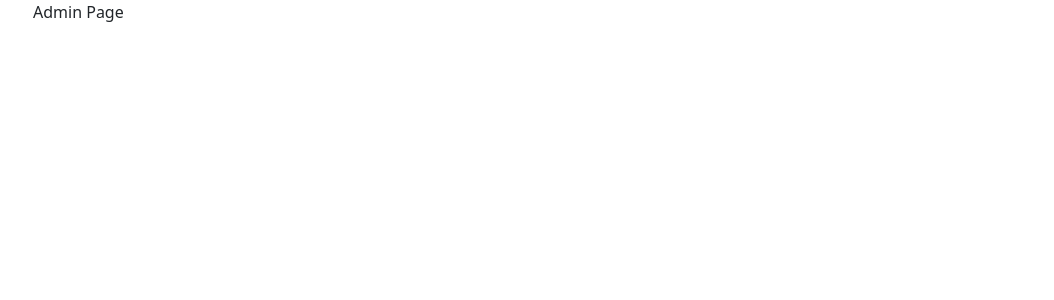
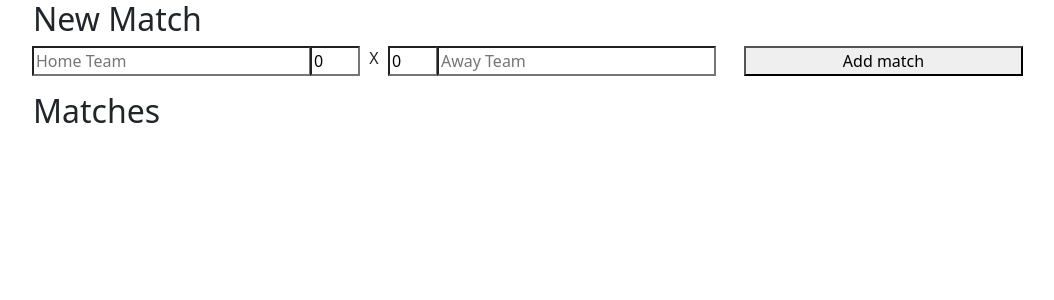
Before and after one commit to rzsouza/rank_complete, a Flask app: page /admin in a window 1280 px wide. Before the commit the part shown is almost empty. Shown: the top 300 px of the page, without its empty margins (49-1103 px from the left). Run offline with Flask 3, Linux system fonts and the light colour scheme.

Commit message:
Add basic layout for admin page

```diff
--- a/templates/admin.j2
+++ b/templates/admin.j2
@@ -12,7 +12,27 @@
 </head>
 <body>
 <div class="container">
-    Admin Page
+    <div class="row"><h2>New Match</h2></div>
+    <form class="row">
+        <div class="col-12">
+            <div class="input-group">
+                <label class="visually-hidden" for="home_team" >Home Team</label>
+                <input id="home_team" type="text" placeholder="Home Team" class="col-3">
+                <label class="visually-hidden" for="home_team_score">Home Team Score</label>
+                <input id="home_team_score" type="number" value="0" class="col-1" style="max-width: 50px">
+                <div class="col-1 text-center" style="max-width: 30px">X</div>
+                <label class="visually-hidden" for="away_team_score">Away Team Score</label>
+                <input id="away_team_score" type="number" value="0" class="col-1" style="max-width: 50px">
+                <label class="visually-hidden" for="away_team">Away Team</label>
+                <input id="away_team" type="text" placeholder="Away Team" class="col-3">
+                <div class="col-1" style="max-width: 30px"></div>
+                <button type="submit" class="button button-primary col-3">Add match</button>
+            </div>
+        </div>
+    </form>
+    <div class="row">
+        <h2>Matches</h2>
+    </div>
 </div>
 </body>
 </html>
```
